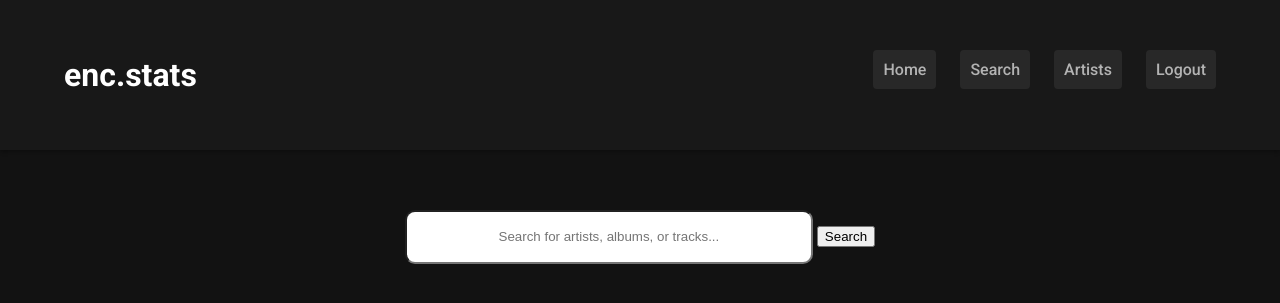
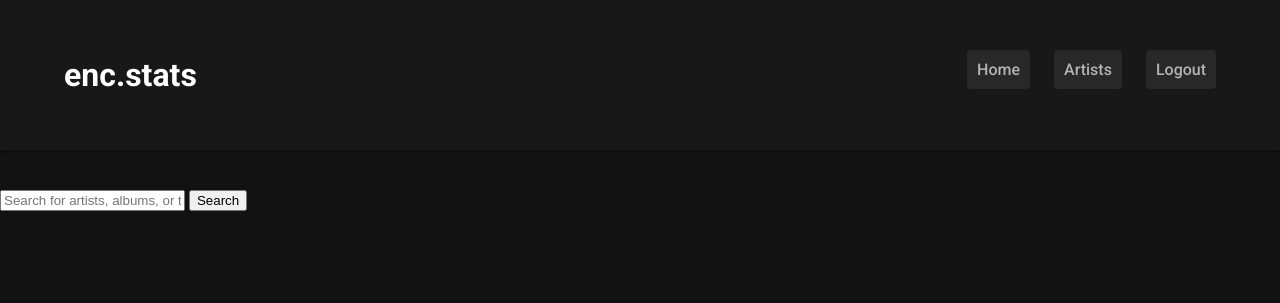
Before and after one commit to ethanziegler1/enc.stats, a Flask app: template templates/search.html in a window 1280 px wide. Shown: the top 303 px of the page. Run offline with Flask 3, Linux system fonts and the light colour scheme; the template is opened without the code that fills it, so the values that code supplies are empty; parts of the project's set-up code (start-up, migrations or seed data) failed here and were passed over.

```diff
--- a/main.py
+++ b/main.py
@@ -66,10 +66,9 @@ def songs():
     sp = Spotify(auth=token_info["access_token"])
     user = sp.current_user()
     top_songs = sp.current_user_top_tracks(limit=10)["items"]
-    top_artists = sp.current_user_top_artists(limit=10)["items"]
 
     return render_template(
-        "songs.html", user=user, top_songs=top_songs, top_artists=top_artists
+        "songs.html", user=user, top_songs=top_songs
     )
 
 
@@ -94,17 +93,5 @@ def artists():
     return render_template("artists.html", user=user, top_artists=top_artists)
 
 
-@app.route("/search")
-def search():
-    """Search for a song or artist."""
-    token_info = session.get("token_info", None)
-    if not token_info:
-        return redirect(url_for("home"))
-    sp = Spotify(auth=token_info["access_token"])
-    user = sp.current_user()
-    lucki = sp.search("lucki", type="track")
-    return render_template("search.html", user=user, lucki=lucki)
-
-
 if __name__ == "__main__":
     app.run(debug=True)
--- a/static/styles.css
+++ b/static/styles.css
@@ -227,26 +227,3 @@ li {
 .login-container a {
   text-decoration: none;
 }
-
-.search-container {
-  display: flex;
-  justify-content: center;
-  align-items: center;
-  margin-top: 20px;
-  vertical-align: middle;
-}
-.search-text {
-  border-radius: 10px;
-  text-align: center;
-  width: 25rem;
-  height: 3rem;
-}
-.search-button {
-  border-radius: 50%;
-  width: 50px;
-}
-
-.time-range-button {
-  background-color: #282828;
-  border-radius: 20%;
-}
--- a/templates/header.html
+++ b/templates/header.html
@@ -4,9 +4,6 @@
       <h1><a class="home-button" href="{{url_for('songs')}}">enc.stats</a></h1>
       <ul class="nav-list">
         <li><a href="{{ url_for('songs') }}" class="songs-button">Home</a></li>
-        <li>
-          <a href="{{url_for('search')}}" class="search-button">Search</a>
-        </li>
         <li>
           <a href="{{ url_for('artists') }}" class="artists-button">Artists</a>
         </li>
```
Also changed, not shown: templates/songs.html (+17 -10 lines).
